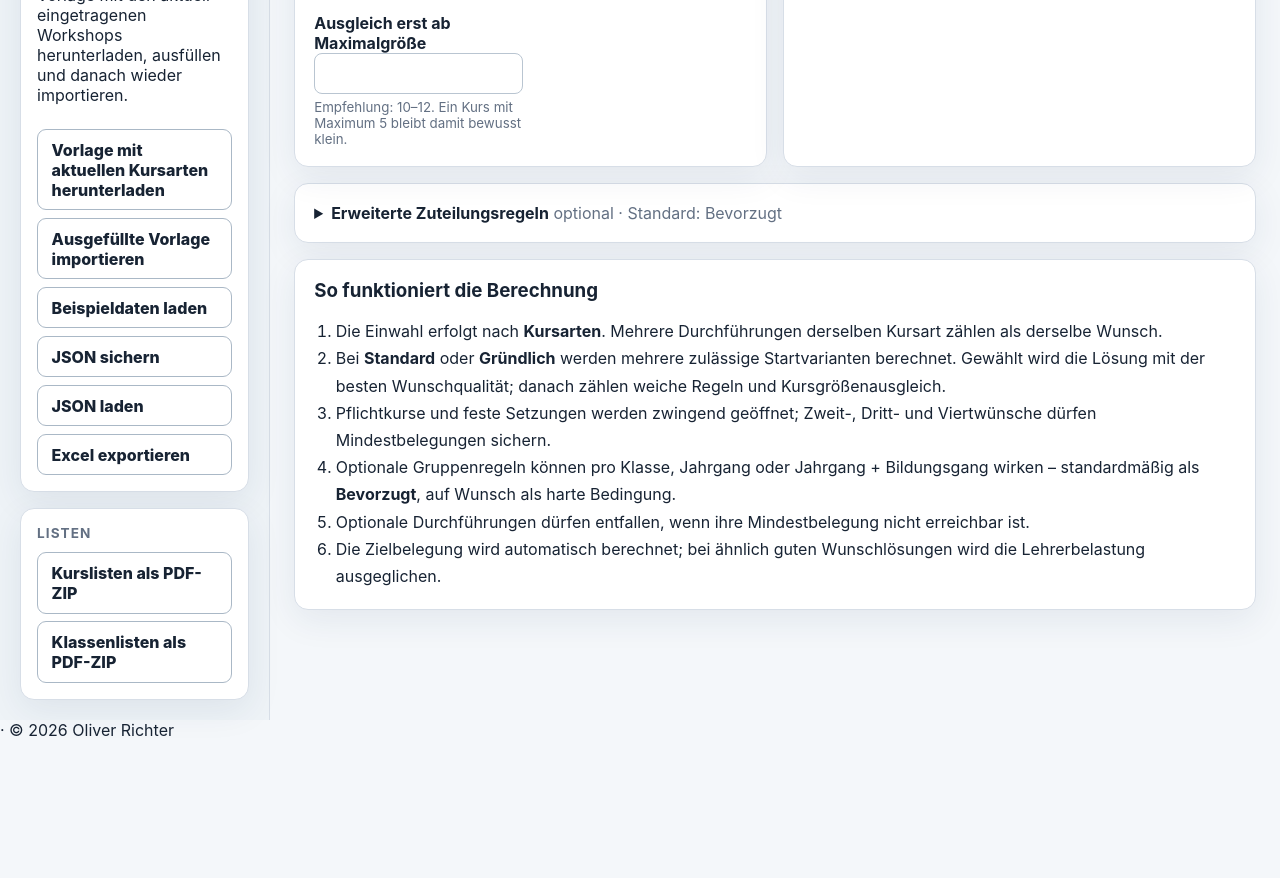
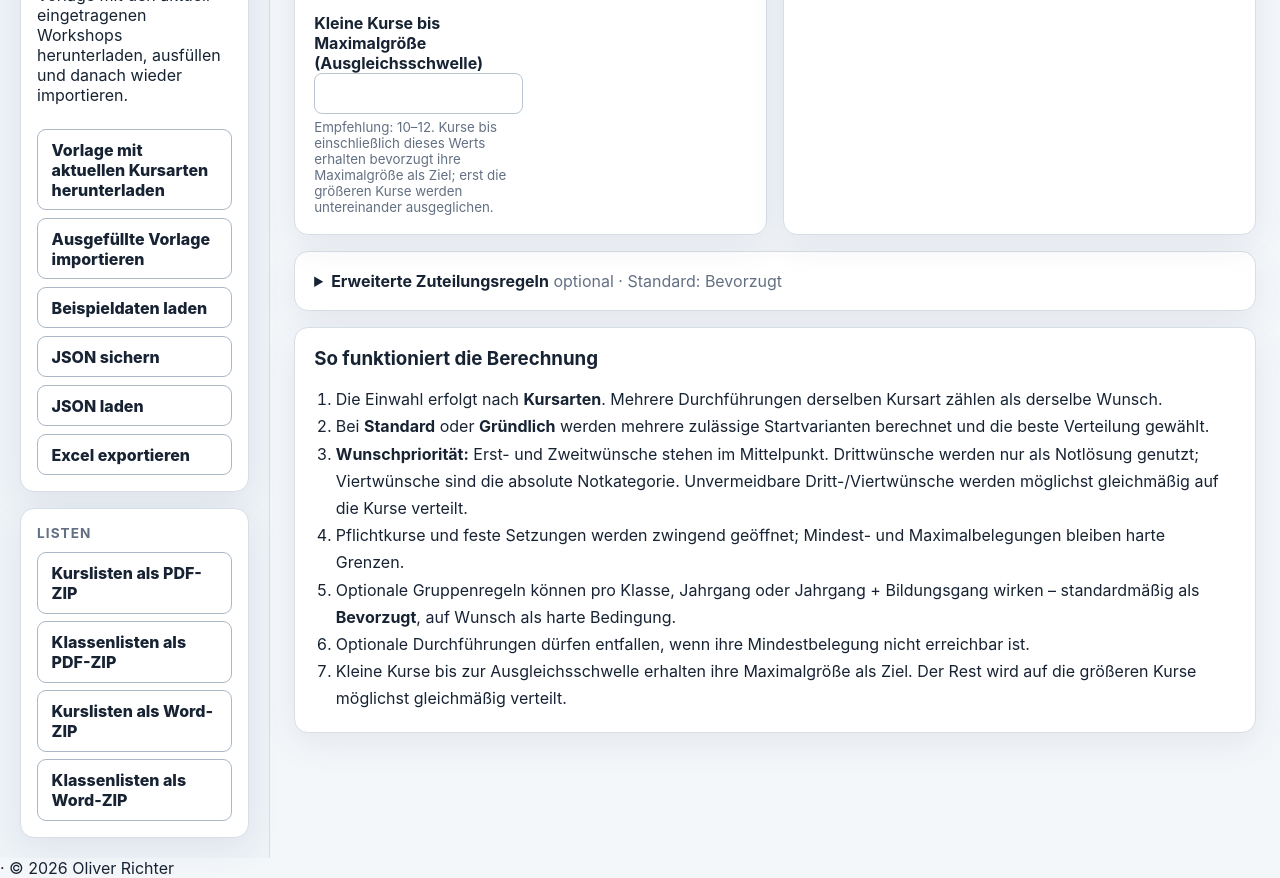
Before and after one commit to Aphel234/workshop, a website with bundled scripts: page dist/index.html in a window 1280 px wide. Shown: the part 577-1455 px from the top of the page. Before the commit the page ends 1317 px from the top, so only its background shows below. Built offline with nearby package versions, Linux system fonts and the light colour scheme.

Commit message:
Add files via upload

```diff
--- a/dist/index.html
+++ b/dist/index.html
@@ -59,6 +59,8 @@
         <h2>Listen</h2>
         <button id="coursePdfBtn" class="button full">Kurslisten als PDF-ZIP</button>
         <button id="classPdfBtn" class="button full">Klassenlisten als PDF-ZIP</button>
+        <button id="courseDocxBtn" class="button full">Kurslisten als Word-ZIP</button>
+        <button id="classDocxBtn" class="button full">Klassenlisten als Word-ZIP</button>
       </section>
     </aside>
 
@@ -95,9 +97,9 @@
                 </select>
                 <small>Empfehlung: Leicht oder Mittel. Kleine Kurse werden über die Schwelle unten vom Ausgleich ausgenommen.</small>
               </label>
-              <label>Ausgleich erst ab Maximalgröße
+              <label>Kleine Kurse bis Maximalgröße (Ausgleichsschwelle)
                 <input id="balanceThreshold" type="number" min="0" max="500" step="1">
-                <small>Empfehlung: 10–12. Ein Kurs mit Maximum 5 bleibt damit bewusst klein.</small>
+                <small>Empfehlung: 10–12. Kurse bis einschließlich dieses Werts erhalten bevorzugt ihre Maximalgröße als Ziel; erst die größeren Kurse werden untereinander ausgeglichen.</small>
               </label>
             </div>
           </article>
@@ -116,11 +118,12 @@
           <h3>So funktioniert die Berechnung</h3>
           <ol class="steps">
             <li>Die Einwahl erfolgt nach <strong>Kursarten</strong>. Mehrere Durchführungen derselben Kursart zählen als derselbe Wunsch.</li>
-            <li>Bei <strong>Standard</strong> oder <strong>Gründlich</strong> werden mehrere zulässige Startvarianten berechnet. Gewählt wird die Lösung mit der besten Wunschqualität; danach zählen weiche Regeln und Kursgrößenausgleich.</li>
-            <li>Pflichtkurse und feste Setzungen werden zwingend geöffnet; Zweit-, Dritt- und Viertwünsche dürfen Mindestbelegungen sichern.</li>
+            <li>Bei <strong>Standard</strong> oder <strong>Gründlich</strong> werden mehrere zulässige Startvarianten berechnet und die beste Verteilung gewählt.</li>
+            <li><strong>Wunschpriorität:</strong> Erst- und Zweitwünsche stehen im Mittelpunkt. Drittwünsche werden nur als Notlösung genutzt; Viertwünsche sind die absolute Notkategorie. Unvermeidbare Dritt-/Viertwünsche werden möglichst gleichmäßig auf die Kurse verteilt.</li>
+            <li>Pflichtkurse und feste Setzungen werden zwingend geöffnet; Mindest- und Maximalbelegungen bleiben harte Grenzen.</li>
             <li>Optionale Gruppenregeln können pro Klasse, Jahrgang oder Jahrgang + Bildungsgang wirken – standardmäßig als <strong>Bevorzugt</strong>, auf Wunsch als harte Bedingung.</li>
             <li>Optionale Durchführungen dürfen entfallen, wenn ihre Mindestbelegung nicht erreichbar ist.</li>
-            <li>Die Zielbelegung wird automatisch berechnet; bei ähnlich guten Wunschlösungen wird die Lehrerbelastung ausgeglichen.</li>
+            <li>Kleine Kurse bis zur Ausgleichsschwelle erhalten ihre Maximalgröße als Ziel. Der Rest wird auf die größeren Kurse möglichst gleichmäßig verteilt.</li>
           </ol>
         </article>
       </section>
```
Also changed, not shown: dist/sw.js.
